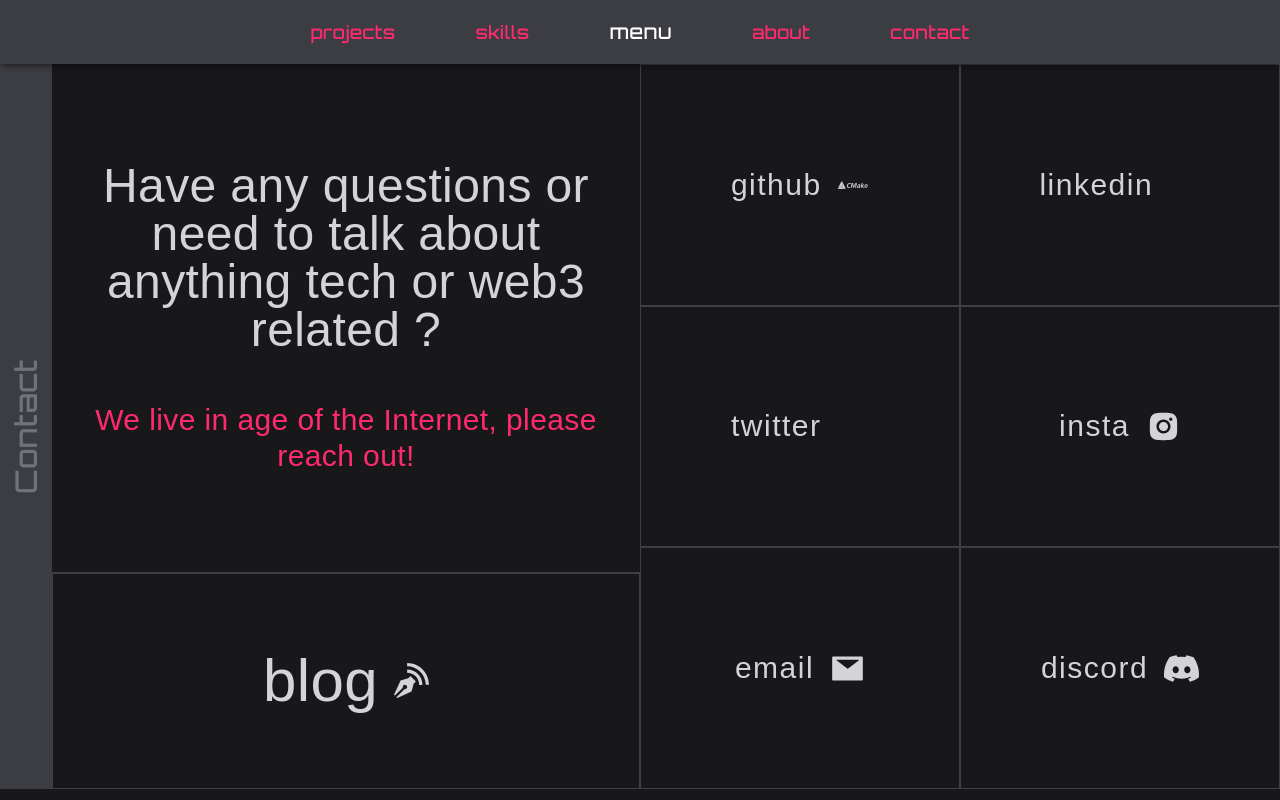
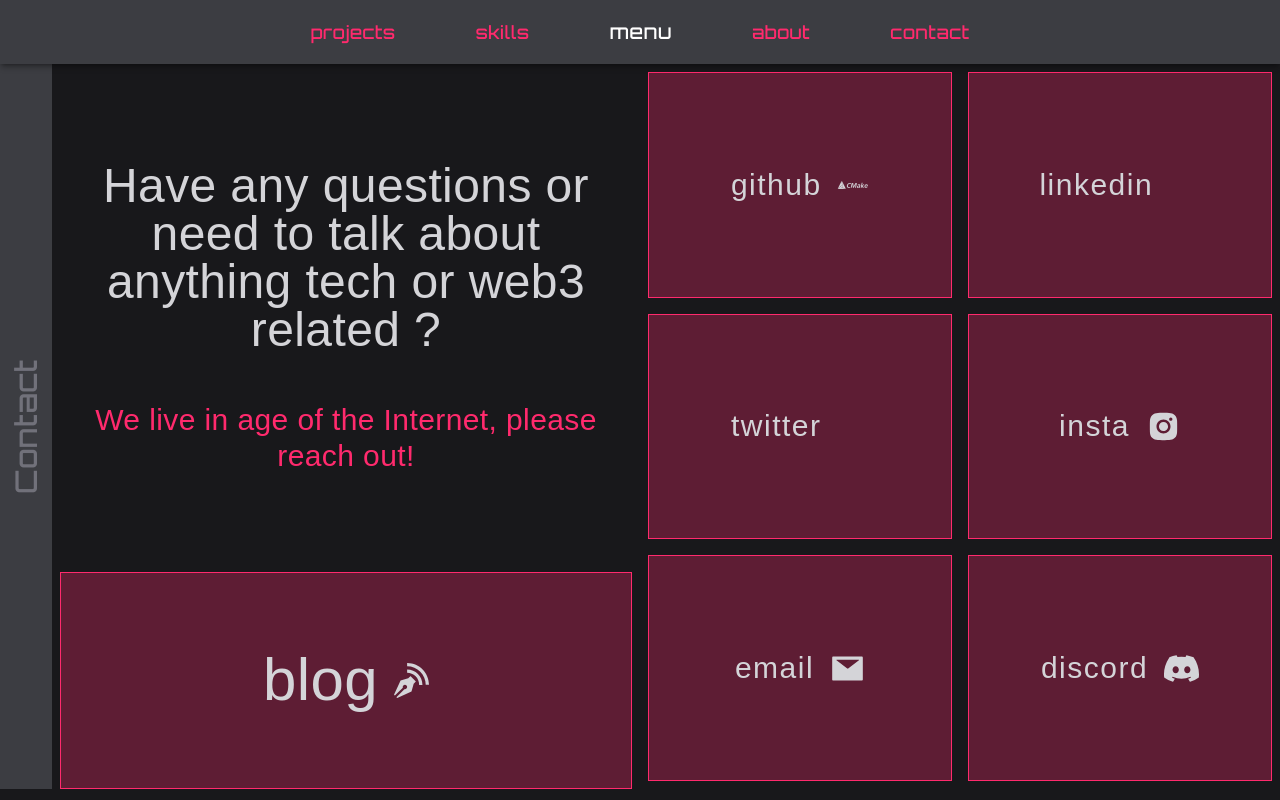
Before and after one commit to gopiinho/devProfile, a Next.js app: page /contact in a window 1280 px wide. Built offline with nearby package versions, Linux system fonts and the light colour scheme; a web font is replaced by a local one.

Commit message:
Update: Added style to webpages

```diff
--- a/components/Main.jsx
+++ b/components/Main.jsx
@@ -9,7 +9,7 @@ const Main = () => {
       animate={{ opacity: 1 }}
       exit={{ opacity: 0 }}
       transition={{ duration: 0.2 }}
-      className="w-full h-screen pt-[75px] group text-zinc-100 bg-zinc-900"
+      className="w-full h-screen pt-[64px] group text-zinc-100 bg-zinc-900"
     >
       <div className="flex lg:flex-col md:flex-col sm:flex-col w-full h-full">
         <div className="w-full h-[80%] flex flex-col gap-4 font-electro justify-center text-left">
@@ -24,7 +24,7 @@ const Main = () => {
               href="https://github.com/igopib"
               target="_blank"
               rel="noopener noreferrer"
-              className="flex gap-4 py-4 items-center justify-center hover:bg-zinc-800 border border-zinc-700 hover:text-[#ff2a6d] transform duration-300"
+              className="flex gap-4 py-4 m-1 items-center justify-center bg-[#ff2a6d]/30 hover:bg-[#ff2a6d]/60 border border-[#ff2a6d] transform duration-300"
             >
               projects
               <div className="devicon-github-plain text-3xl"></div>
@@ -33,7 +33,7 @@ const Main = () => {
               href="https://www.linkedin.com/in/gopinho/"
               target="_blank"
               rel="noopener noreferrer"
-              className="flex gap-4 py-4 items-center justify-center hover:bg-zinc-800 border border-zinc-700 hover:text-[#ff2a6d] transform duration-300"
+              className="flex gap-4 py-4 m-1 items-center justify-center bg-[#ff2a6d]/30 hover:bg-[#ff2a6d]/60 border border-[#ff2a6d] transform duration-300"
             >
               skills
               <div className="devicon-linkedin-plain text-3xl"></div>
@@ -42,7 +42,7 @@ const Main = () => {
               href="https://twitter.com/gopiinho"
               target="_blank"
               rel="noopener noreferrer"
-              className="flex gap-4 py-4 items-center justify-center hover:bg-zinc-800 border border-zinc-700 hover:text-[#ff2a6d] transform duration-300"
+              className="flex gap-4 py-4 m-1 items-center justify-center bg-[#ff2a6d]/30 hover:bg-[#ff2a6d]/60 border border-[#ff2a6d] transform duration-300"
             >
               about
               <div className="devicon-twitter-plain text-3xl"></div>
--- a/pages/contact.jsx
+++ b/pages/contact.jsx
@@ -39,12 +39,12 @@ const Contact = () => {
                   We live in age of the Internet, please reach out!
                 </p>
               </div>
-              <div className="h-[30%] w-full grid grid-cols-1 border-t border-zinc-700  text-center items-center justify-center">
+              <div className="h-[30%] w-full grid grid-cols-1 text-center items-center justify-center">
                 <Link
                   href="/blog"
                   target="_blank"
                   rel="noopener noreferrer"
-                  className="flex gap-4 h-full items-center justify-center hover:bg-zinc-800 text-6xl font-electro border border-zinc-700 hover:text-[#ff2a6d] transform duration-300"
+                  className="flex gap-4 m-2 h-full items-center justify-center hover:bg-[#ff2a6d]/60 bg-[#ff2a6d]/30 text-6xl font-electro border border-[#ff2a6d]  transform duration-300"
                 >
                   blog
                   <ImBlog size={35} />
@@ -59,7 +59,7 @@ const Contact = () => {
               href="https://github.com/igopib"
               target="_blank"
               rel="noopener noreferrer"
-              className="flex gap-4 py-4 items-center justify-center hover:bg-zinc-800 border border-zinc-700 hover:text-[#ff2a6d] transform duration-300"
+              className="flex gap-4 py-4 m-2 items-center justify-center hover:bg-[#ff2a6d]/60 bg-[#ff2a6d]/30 border border-[#ff2a6d]  transform duration-300"
             >
               github
               <div className="devicon-github-plain text-3xl"></div>
@@ -68,7 +68,7 @@ const Contact = () => {
               href="https://www.linkedin.com/in/gopinho/"
               target="_blank"
               rel="noopener noreferrer"
-              className="flex gap-4 py-4 items-center justify-center hover:bg-zinc-800 border border-zinc-700 hover:text-[#ff2a6d] transform duration-300"
+              className="flex gap-4 py-4 m-2 items-center justify-center hover:bg-[#ff2a6d]/60 bg-[#ff2a6d]/30 border border-[#ff2a6d]  transform duration-300"
             >
               linkedin
               <div className="devicon-linkedin-plain text-3xl"></div>
@@ -77,7 +77,7 @@ const Contact = () => {
               href="https://twitter.com/gopiinho"
               target="_blank"
               rel="noopener noreferrer"
-              className="flex gap-4 py-4 items-center justify-center hover:bg-zinc-800 border border-zinc-700 hover:text-[#ff2a6d] transform duration-300"
+              className="flex gap-4 py-4 m-2 items-center justify-center hover:bg-[#ff2a6d]/60 bg-[#ff2a6d]/30 border border-[#ff2a6d]  transform duration-300"
             >
               twitter
               <div className="devicon-twitter-plain text-3xl"></div>
@@ -86,7 +86,7 @@ const Contact = () => {
               href="https://www.instagram.com/gopiinho/"
               target="_blank"
               rel="noopener noreferrer"
-              className="flex gap-4 py-4 items-center justify-center hover:bg-zinc-800 border border-zinc-700 hover:text-[#ff2a6d] transform duration-300"
+              className="flex gap-4 py-4 m-2 items-center justify-center hover:bg-[#ff2a6d]/60 bg-[#ff2a6d]/30 border border-[#ff2a6d]  transform duration-300"
             >
               insta
               <AiFillInstagram size={35} />
@@ -95,14 +95,14 @@ const Contact = () => {
               href="mailto:gopinho@protonmail.com"
               target="_blank"
               rel="noopener noreferrer"
-              className="flex gap-4 py-4 items-center justify-center hover:bg-zinc-800 border border-zinc-700 hover:text-[#ff2a6d] transform duration-300"
+              className="flex gap-4 py-4 m-2 items-center justify-center hover:bg-[#ff2a6d]/60 bg-[#ff2a6d]/30 border border-[#ff2a6d]  transform duration-300"
             >
               email
               <AiFillMail size={35} />
             </Link>
             <h3
               onClick={() => setLinkText("Gopinho#6037")}
-              className="flex gap-4 py-4 items-center justify-center cursor-pointer hover:bg-zinc-800 border border-zinc-700 select-text hover:text-[#ff2a6d] transform duration-300"
+              className="flex gap-4 py-4 m-2 items-center justify-center cursor-pointer hover:bg-[#ff2a6d]/60 bg-[#ff2a6d]/30 border border-[#ff2a6d] select-text  transform duration-300"
             >
               {linkText}
               <BsDiscord size={35} />
```
